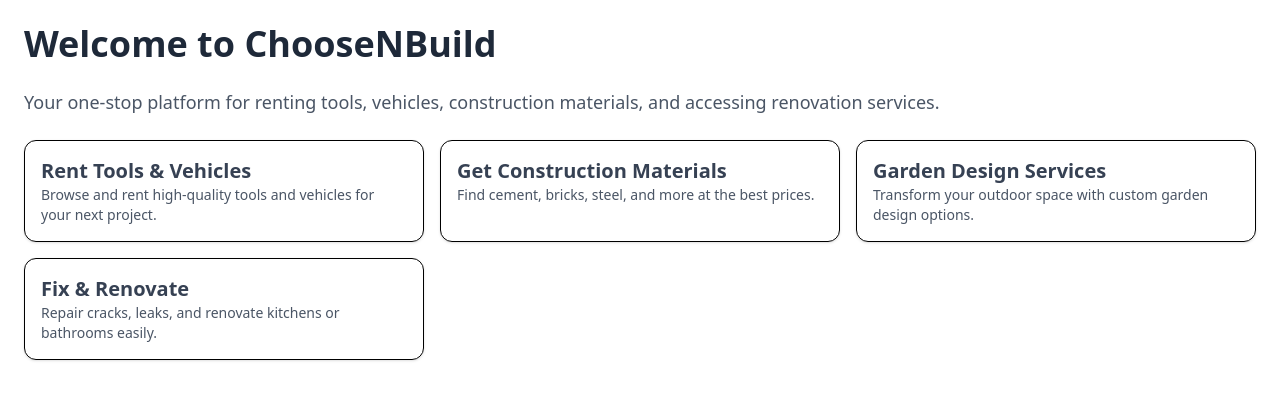
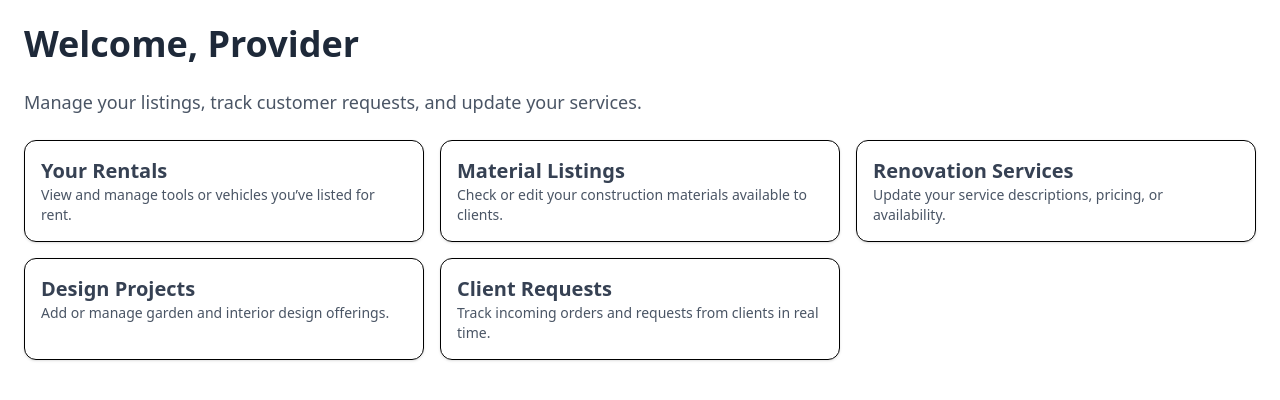
Before and after one commit to GayanukaT/ChooseNBuild, a React (Vite) app in the folder frontend/: page /client/buildyourhome in a window 1280 px wide. Shown: the top 400 px of the page. Built offline with nearby package versions, Linux system fonts and the light colour scheme.

Commit message:
Add links from client dashboard to different services

```diff
--- a/frontend/src/pages/client/components/BuildHome.jsx
+++ b/frontend/src/pages/client/components/BuildHome.jsx
@@ -1,39 +1,46 @@
 import React from "react";
 
-const ClientHome = () => {
+const BuildHome = () => {
   return (
     <div className="p-6 space-y-6">
-      <h1 className="text-4xl font-bold text-gray-800">Welcome to ChooseNBuild</h1>
+      <h1 className="text-4xl font-bold text-gray-800">Welcome, Provider</h1>
       <p className="text-lg text-gray-600">
-        Your one-stop platform for renting tools, vehicles, construction materials, and accessing renovation services.
+        Manage your listings, track customer requests, and update your services.
       </p>
 
       <div className="grid grid-cols-1 md:grid-cols-2 lg:grid-cols-3 gap-4">
         <div className="border rounded-xl p-4 shadow-sm">
-          <h2 className="text-xl font-semibold text-gray-700">Rent Tools & Vehicles</h2>
+          <h2 className="text-xl font-semibold text-gray-700">Your Rentals</h2>
           <p className="text-sm text-gray-600">
-            Browse and rent high-quality tools and vehicles for your next project.
+            View and manage tools or vehicles you’ve listed for rent.
           </p>
         </div>
 
         <div className="border rounded-xl p-4 shadow-sm">
-          <h2 className="text-xl font-semibold text-gray-700">Get Construction Materials</h2>
+          <h2 className="text-xl font-semibold text-gray-700">Material Listings</h2>
           <p className="text-sm text-gray-600">
-            Find cement, bricks, steel, and more at the best prices.
+            Check or edit your construction materials available to clients.
           </p>
         </div>
 
         <div className="border rounded-xl p-4 shadow-sm">
-          <h2 className="text-xl font-semibold text-gray-700">Garden Design Services</h2>
+          <h2 className="text-xl font-semibold text-gray-700">Renovation Services</h2>
           <p className="text-sm text-gray-600">
-            Transform your outdoor space with custom garden design options.
+            Update your service descriptions, pricing, or availability.
           </p>
         </div>
 
         <div className="border rounded-xl p-4 shadow-sm">
-          <h2 className="text-xl font-semibold text-gray-700">Fix & Renovate</h2>
+          <h2 className="text-xl font-semibold text-gray-700">Design Projects</h2>
           <p className="text-sm text-gray-600">
-            Repair cracks, leaks, and renovate kitchens or bathrooms easily.
+            Add or manage garden and interior design offerings.
+          </p>
+        </div>
+
+        <div className="border rounded-xl p-4 shadow-sm">
+          <h2 className="text-xl font-semibold text-gray-700">Client Requests</h2>
+          <p className="text-sm text-gray-600">
+            Track incoming orders and requests from clients in real time.
           </p>
         </div>
       </div>
@@ -41,4 +48,4 @@ const ClientHome = () => {
   );
 };
 
-export default ClientHome;
+export default BuildHome;
--- a/frontend/src/pages/client/components/ClientHome.jsx
+++ b/frontend/src/pages/client/components/ClientHome.jsx
@@ -1,4 +1,5 @@
 import React from 'react';
+import { Link } from 'react-router-dom';
 
 const ClientHome = () => {
   return (
@@ -9,33 +10,45 @@ const ClientHome = () => {
       </p>
 
       <div className="grid grid-cols-1 md:grid-cols-2 lg:grid-cols-3 gap-6">
-        <div className="border border-yellow-400 rounded-xl p-6 shadow-md hover:shadow-yellow-300 transition-shadow duration-300 bg-white">
+        <Link
+          to="/client/buildyourhome"
+          className="border border-yellow-400 rounded-xl p-6 shadow-md hover:shadow-yellow-300 transition-shadow duration-300 bg-white block"
+        >
           <h2 className="text-xl font-semibold text-yellow-700 mb-2">Rent Tools & Vehicles</h2>
           <p className="text-gray-600 text-sm">
             Browse and rent high-quality tools and vehicles for your next project.
           </p>
-        </div>
+        </Link>
 
-        <div className="border border-yellow-400 rounded-xl p-6 shadow-md hover:shadow-yellow-300 transition-shadow duration-300 bg-white">
+        <Link
+          to="/client/getmaterials"
+          className="border border-yellow-400 rounded-xl p-6 shadow-md hover:shadow-yellow-300 transition-shadow duration-300 bg-white block"
+        >
           <h2 className="text-xl font-semibold text-yellow-700 mb-2">Get Construction Materials</h2>
           <p className="text-gray-600 text-sm">
             Find cement, bricks, steel, and more at the best prices.
           </p>
-        </div>
+        </Link>
 
-        <div className="border border-yellow-400 rounded-xl p-6 shadow-md hover:shadow-yellow-300 transition-shadow duration-300 bg-white">
+        <Link
+          to="/client/gardendesign"
+          className="border border-yellow-400 rounded-xl p-6 shadow-md hover:shadow-yellow-300 transition-shadow duration-300 bg-white block"
+        >
           <h2 className="text-xl font-semibold text-yellow-700 mb-2">Garden Design Services</h2>
           <p className="text-gray-600 text-sm">
             Transform your outdoor space with custom garden design options.
           </p>
-        </div>
+        </Link>
 
-        <div className="border border-yellow-400 rounded-xl p-6 shadow-md hover:shadow-yellow-300 transition-shadow duration-300 bg-white">
+        <Link
+          to="/client/fixandrenovate"
+          className="border border-yellow-400 rounded-xl p-6 shadow-md hover:shadow-yellow-300 transition-shadow duration-300 bg-white block"
+        >
           <h2 className="text-xl font-semibold text-yellow-700 mb-2">Fix & Renovate</h2>
           <p className="text-gray-600 text-sm">
             Repair cracks, leaks, and renovate kitchens or bathrooms easily.
           </p>
-        </div>
+        </Link>
       </div>
     </section>
   );
```
